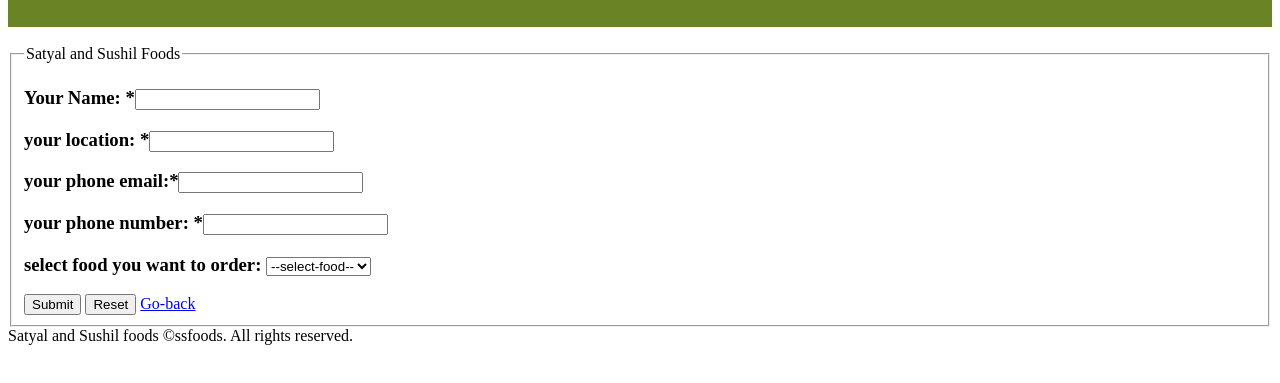
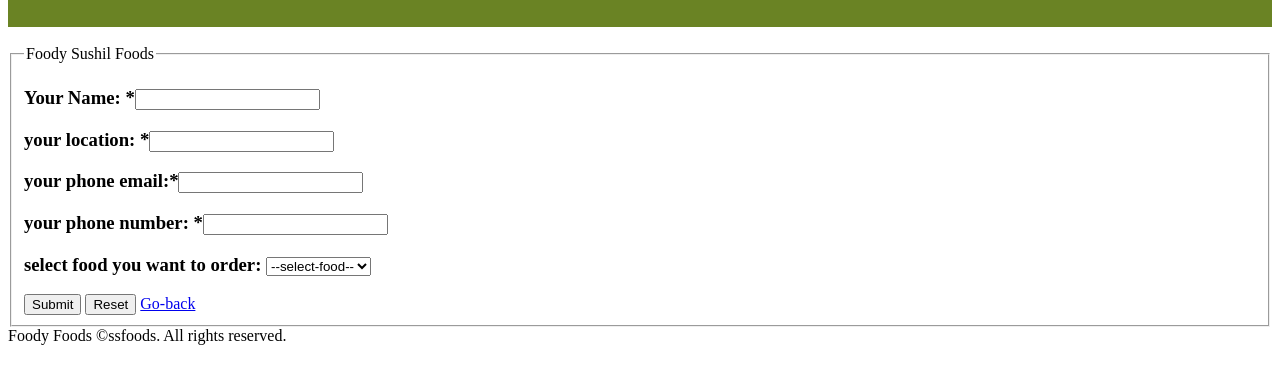
Before and after one commit to Gyawali787/Gyawali787.github.io, a plain HTML site: page order.html in a window 1280 px wide. Shown: the part 323-706 px from the top of the page. Drawn offline with Linux system fonts and the light colour scheme.

Commit message:
Update order.html

```diff
--- a/order.html
+++ b/order.html
@@ -20,7 +20,7 @@
 
             <form>
                 <fieldset >
-                    <legend>Satyal and Sushil Foods</legend>
+                    <legend>Foody Sushil Foods</legend>
                     <h3>Your Name: *<input type="text" name="name " id="food" required></h3>
                     <h3>your location: *<input type="text" name="location" required></h3>
                     <h3>your phone email:*<input type="email" required></h3>
@@ -47,7 +47,7 @@
 
 
             </form>
-            <footer>Satyal and Sushil foods &copy;ssfoods. All rights reserved.</footer>
+            <footer>Foody Foods &copy;ssfoods. All rights reserved.</footer>
         </body>
     </head>
 </html>
```
